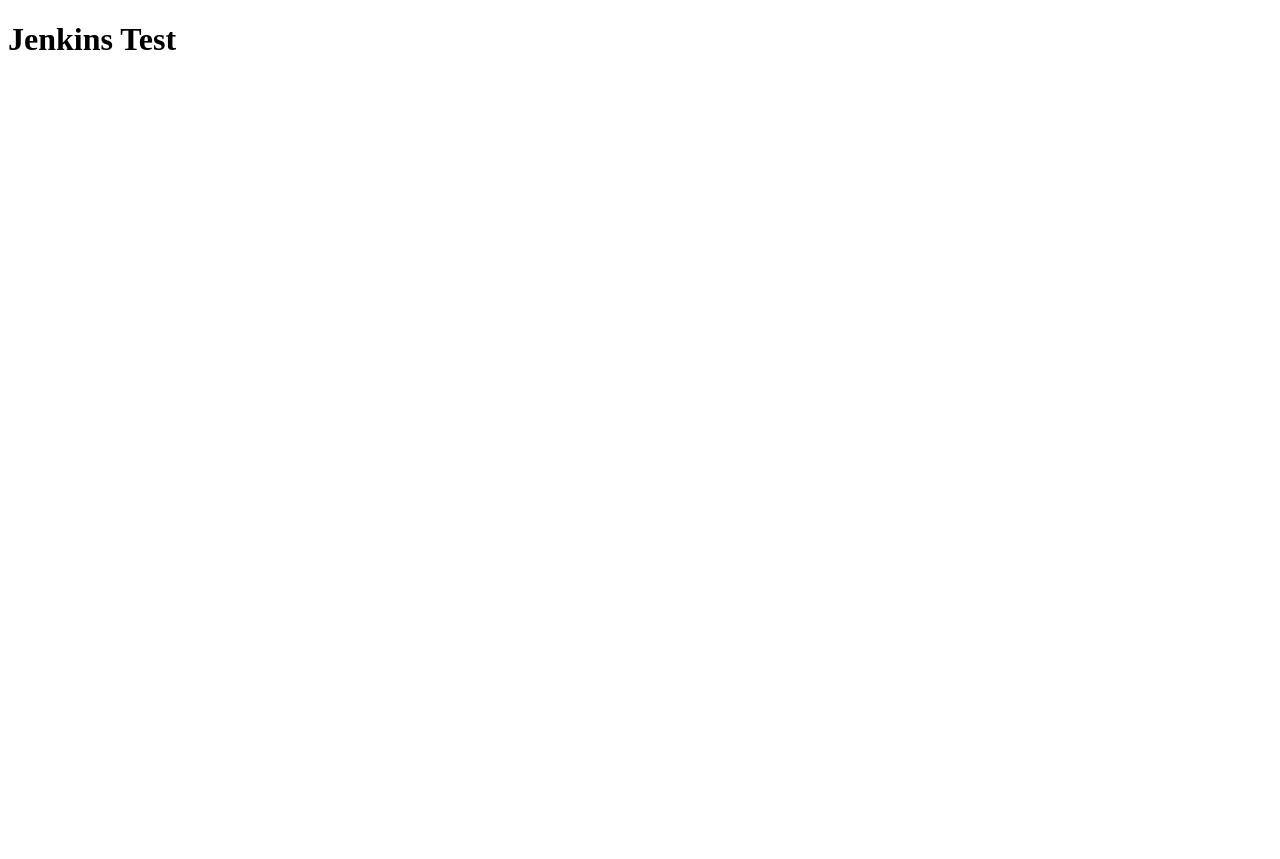
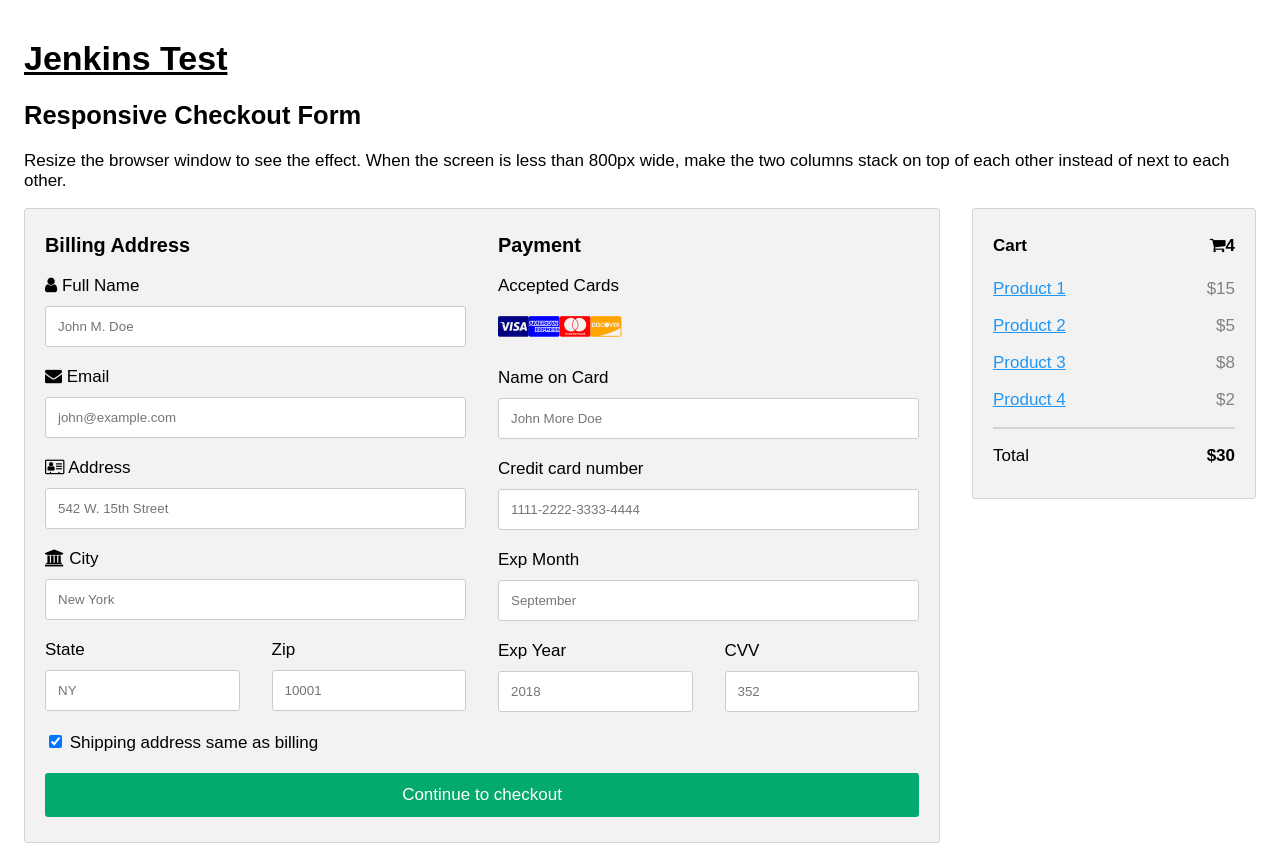
Before and after one commit to Vishwashth/JenkinsTest2, an Angular app: page / in a window 1280 px wide. Before the commit the page ends 800 px from the top, so only its background shows below. Built offline with nearby package versions, Linux system fonts and the light colour scheme.

Commit message:
added basic checkout form

```diff
--- a/src/app/app.component.html
+++ b/src/app/app.component.html
@@ -1 +1,88 @@
-<h1 role="presentation" aria-level="1">Jenkins Test</h1>
+<html>
+<meta name="viewport" content="width=device-width, initial-scale=1">
+
+<body>
+  <u><h1 role="presentation" aria-level="1">Jenkins Test</h1></u>
+
+  <h2>Responsive Checkout Form</h2>
+  <p>Resize the browser window to see the effect. When the screen is less than 800px wide, make the two columns stack on
+    top of each other instead of next to each other.</p>
+  <div class="row">
+    <div class="col-75">
+      <div class="container">
+        <form action="/action_page.php">
+
+          <div class="row">
+            <div class="col-50">
+              <h3>Billing Address</h3>
+              <label for="fname"><i class="fa fa-user"></i> Full Name</label>
+              <input type="text" id="fname" name="firstname" placeholder="John M. Doe">
+              <label for="email"><i class="fa fa-envelope"></i> Email</label>
+              <input type="text" id="email" name="email" placeholder="john@example.com">
+              <label for="adr"><i class="fa fa-address-card-o"></i> Address</label>
+              <input type="text" id="adr" name="address" placeholder="542 W. 15th Street">
+              <label for="city"><i class="fa fa-institution"></i> City</label>
+              <input type="text" id="city" name="city" placeholder="New York">
+
+              <div class="row">
+                <div class="col-50">
+                  <label for="state">State</label>
+                  <input type="text" id="state" name="state" placeholder="NY">
+                </div>
+                <div class="col-50">
+                  <label for="zip">Zip</label>
+                  <input type="text" id="zip" name="zip" placeholder="10001">
+                </div>
+              </div>
+            </div>
+
+            <div class="col-50">
+              <h3>Payment</h3>
+              <label for="fname">Accepted Cards</label>
+              <div class="icon-container">
+                <i class="fa fa-cc-visa" style="color:navy;"></i>
+                <i class="fa fa-cc-amex" style="color:blue;"></i>
+                <i class="fa fa-cc-mastercard" style="color:red;"></i>
+                <i class="fa fa-cc-discover" style="color:orange;"></i>
+              </div>
+              <label for="cname">Name on Card</label>
+              <input type="text" id="cname" name="cardname" placeholder="John More Doe">
+              <label for="ccnum">Credit card number</label>
+              <input type="text" id="ccnum" name="cardnumber" placeholder="1111-2222-3333-4444">
+              <label for="expmonth">Exp Month</label>
+              <input type="text" id="expmonth" name="expmonth" placeholder="September">
+              <div class="row">
+                <div class="col-50">
+                  <label for="expyear">Exp Year</label>
+                  <input type="text" id="expyear" name="expyear" placeholder="2018">
+                </div>
+                <div class="col-50">
+                  <label for="cvv">CVV</label>
+                  <input type="text" id="cvv" name="cvv" placeholder="352">
+                </div>
+              </div>
+            </div>
+
+          </div>
+          <label>
+            <input type="checkbox" checked="checked" name="sameadr"> Shipping address same as billing
+          </label>
+          <input type="submit" value="Continue to checkout" class="btn">
+        </form>
+      </div>
+    </div>
+    <div class="col-25">
+      <div class="container">
+        <h4>Cart <span class="price" style="color:black"><i class="fa fa-shopping-cart"></i> <b>4</b></span></h4>
+        <p><a href="#">Product 1</a> <span class="price">$15</span></p>
+        <p><a href="#">Product 2</a> <span class="price">$5</span></p>
+        <p><a href="#">Product 3</a> <span class="price">$8</span></p>
+        <p><a href="#">Product 4</a> <span class="price">$2</span></p>
+        <hr>
+        <p>Total <span class="price" style="color:black"><b>$30</b></span></p>
+      </div>
+    </div>
+  </div>
+</body>
+
+</html>
--- a/src/app/app.component.scss
+++ b/src/app/app.component.scss
@@ -0,0 +1,103 @@
+body {
+    font-family: Arial;
+    font-size: 17px;
+    padding: 8px;
+  }
+
+  * {
+    box-sizing: border-box;
+  }
+
+  .row {
+    display: -ms-flexbox; /* IE10 */
+    display: flex;
+    -ms-flex-wrap: wrap; /* IE10 */
+    flex-wrap: wrap;
+    margin: 0 -16px;
+  }
+
+  .col-25 {
+    -ms-flex: 25%; /* IE10 */
+    flex: 25%;
+  }
+
+  .col-50 {
+    -ms-flex: 50%; /* IE10 */
+    flex: 50%;
+  }
+
+  .col-75 {
+    -ms-flex: 75%; /* IE10 */
+    flex: 75%;
+  }
+
+  .col-25,
+  .col-50,
+  .col-75 {
+    padding: 0 16px;
+  }
+
+  .container {
+    background-color: #f2f2f2;
+    padding: 5px 20px 15px 20px;
+    border: 1px solid lightgrey;
+    border-radius: 3px;
+  }
+
+  input[type=text] {
+    width: 100%;
+    margin-bottom: 20px;
+    padding: 12px;
+    border: 1px solid #ccc;
+    border-radius: 3px;
+  }
+
+  label {
+    margin-bottom: 10px;
+    display: block;
+  }
+
+  .icon-container {
+    margin-bottom: 20px;
+    padding: 7px 0;
+    font-size: 24px;
+  }
+
+  .btn {
+    background-color: #04AA6D;
+    color: white;
+    padding: 12px;
+    margin: 10px 0;
+    border: none;
+    width: 100%;
+    border-radius: 3px;
+    cursor: pointer;
+    font-size: 17px;
+  }
+
+  .btn:hover {
+    background-color: #45a049;
+  }
+
+  a {
+    color: #2196F3;
+  }
+
+  hr {
+    border: 1px solid lightgrey;
+  }
+
+  span.price {
+    float: right;
+    color: grey;
+  }
+
+  /* Responsive layout - when the screen is less than 800px wide, make the two columns stack on top of each other instead of next to each other (also change the direction - make the "cart" column go on top) */
+  @media (max-width: 800px) {
+    .row {
+      flex-direction: column-reverse;
+    }
+    .col-25 {
+      margin-bottom: 20px;
+    }
+  }
--- a/src/index.html
+++ b/src/index.html
@@ -6,6 +6,7 @@
   <base href="/">
   <meta name="viewport" content="width=device-width, initial-scale=1">
   <link rel="icon" type="image/x-icon" href="favicon.ico">
+  <link rel="stylesheet" href="https://cdnjs.cloudflare.com/ajax/libs/font-awesome/4.7.0/css/font-awesome.min.css">
 </head>
 <body>
   <app-root></app-root>
```
